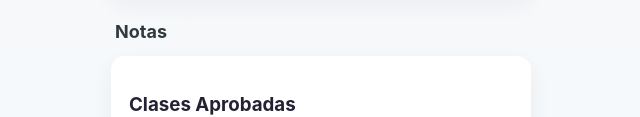
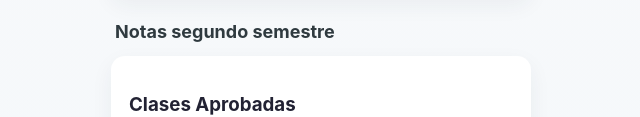
Before and after one commit to MrBlessuwu/marian-regalo, a plain HTML site: page index.html in a window 1280 px wide. Shown: the part 246-363 px from the top of the page, without its empty margins (319-959 px from the left). Drawn offline with Linux system fonts and the light colour scheme.

Commit message:
Update section title for second semester notes

```diff
--- a/index.html
+++ b/index.html
@@ -76,7 +76,7 @@
       <a class="btn" href="#">Ver datos personales</a>
     </div>
 
-    <h2 class="section">Notas</h2>
+    <h2 class="section">Notas segundo semestre</h2>
     <div class="card">
       <h3>Clases Aprobadas</h3>
       <table>
```
